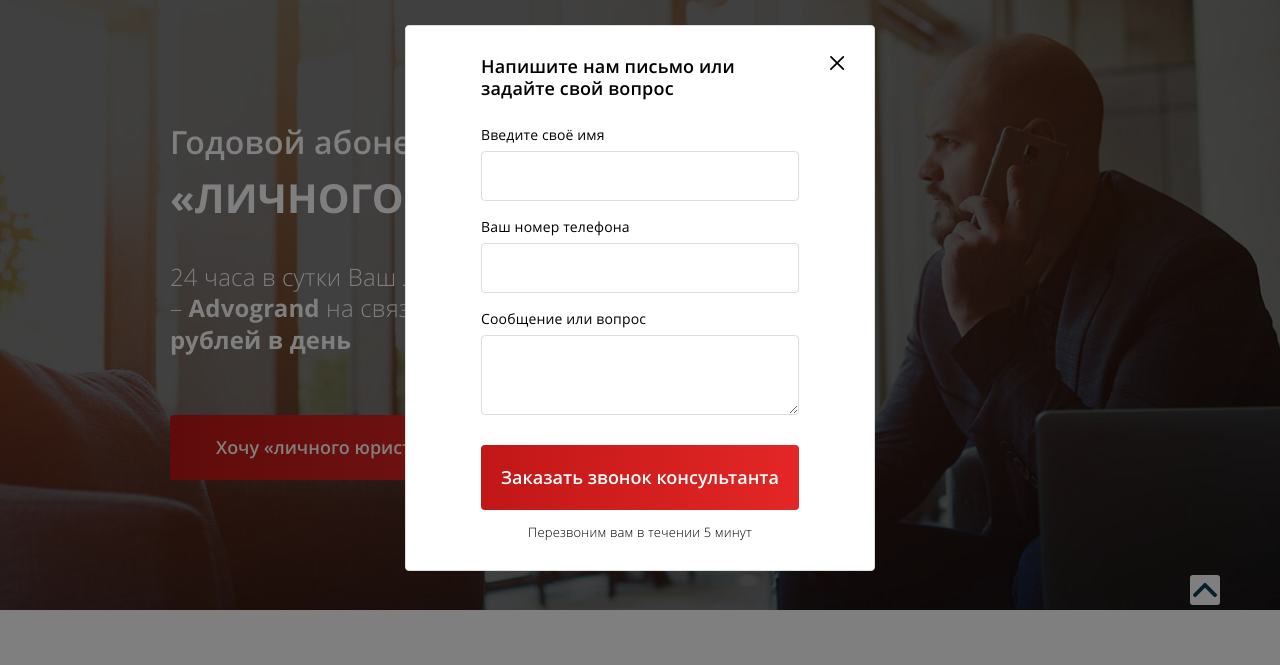
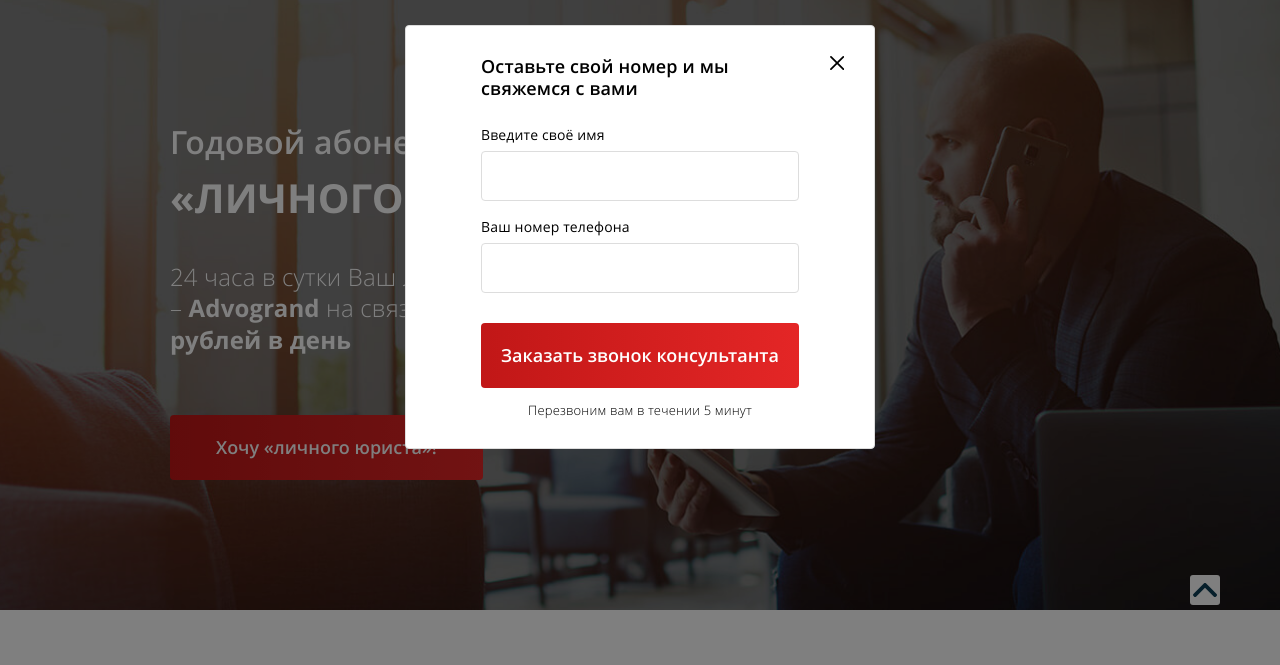
Before and after one commit to dmitriywolf/advogrand, a website: page app/index.html in a window 1280 px wide. Both pictures are taken after a click on the button "Перезвоните мне". Shown: the part 135-800 px from the top of the page. Drawn offline with Linux system fonts and the light colour scheme.

Commit message:
update modal popup

```diff
--- a/app/index.html
+++ b/app/index.html
@@ -147,7 +147,9 @@
                 <h1 class="intro__title">Годовой абонемент на услуги <b>&laquo;личного юриста&raquo;</b></h1>
                 <p class="intro__subtitle">24 часа в сутки Ваш личный юрист &ndash; <b>Advogrand</b> на связи всего
                     <b>за 12 рублей в день</b></p>
-                <button class="intro__button button button--red">Хочу &laquo;личного юриста&raquo;!</button>
+                <button class="intro__button button button--red button--consultation">Хочу &laquo;личного
+                    юриста&raquo;!
+                </button>
             </div> <!--/.intro__inner-->
         </div> <!--/.container-->
     </section> <!--/.intro-->
@@ -353,7 +355,9 @@
                             <p class="client__text"><b>13 500</b> - предпринимателей</p>
                         </li> <!--/.client__item-->
                     </ul> <!--/.client__list-->
-                    <button class="clients__button button button--red" type="button">Узнать больше!</button>
+                    <button class="clients__button button button--red button--consultation" type="button">Узнать
+                        больше!
+                    </button>
                 </div> <!--/.clients-->
             </div> <!--/.features__inner-->
         </div> <!--/.container-->
@@ -787,8 +791,8 @@
 
 <!--Modal Window-->
 <!--Popup Consultation-->
-<div class="popup popup--consultation">
-    <div class="popup__inner">
+<div class="popup  popup--callback animated fadeIn">
+    <div class="popup__inner animated bounceIn">
         <button class="popup__close">
             <svg class="popup__close-icon" width="14" height="14">
                 <use xlink:href="#icon-close"></use>
@@ -812,8 +816,8 @@
 </div> <!--popup--consultation-->
 
 <!--Popup CallBack-->
-<div class="popup popup--callback ">
-    <div class="popup__inner ">
+<div class="popup popup--consultation animated fadeIn">
+    <div class="popup__inner animated bounceIn">
         <button class="popup__close">
             <svg class="popup__close-icon" width="14" height="14">
                 <use xlink:href="#icon-close"></use>
@@ -842,8 +846,8 @@
 </div> <!--popup--consultation-->
 
 <!--Popup Feature-->
-<div class="popup popup--feature">
-    <div class="popup__inner">
+<div class="popup popup--feature animated fadeIn">
+    <div class="popup__inner animated bounceIn">
         <button class="popup__close">
             <svg class="popup__close-icon" width="14" height="14">
                 <use xlink:href="#icon-close"></use>
--- a/app/js/app.js
+++ b/app/js/app.js
@@ -1,6 +1,5 @@
 document.addEventListener('DOMContentLoaded', () => {
     "use strict";
-
 
     /*Nav Header*/
     const navHeader = () => {
@@ -27,48 +26,100 @@ document.addEventListener('DOMContentLoaded', () => {
     };
     navHeader();
 
-
     /*Modals*/
     const modals = () => {
-        function bindModal(triggerSelector, modalSelector, closeSelector) {
+        function bindModal(triggerSelector, modalSelector, closeSelector, closeClickOverlay = true) {
 
             const trigger = document.querySelectorAll(triggerSelector),
                 modal = document.querySelector(modalSelector),
-                close = document.querySelector(closeSelector);
+                close = document.querySelector(closeSelector),
+                windows = document.querySelectorAll('.popup'),
+                scroll = calcScroll();
 
             trigger.forEach(item => {
                 item.addEventListener('click', (e) => {
                     if (e.target) {
                         e.preventDefault();
                     }
-                    modal.classList.add('show', 'animated', 'bounceIn');
-                    document.body.classList.add('show-popup');
+
+                    //Скрываем все открытые окна если такие есть
+                    windows.forEach(item => {
+                        item.classList.remove('show');
+                    });
+
+                    modal.classList.add('show');
+                    document.body.style.overflow = 'hidden';
+                    document.body.style.marginRight = `${scroll}px`;
                 });
             });
 
             close.addEventListener('click', () => {
+                //Скрываем все открытые окна если такие есть
+                windows.forEach(item => {
+                    item.classList.remove('show');
+                });
+
                 modal.classList.remove('show');
-                document.body.classList.remove('show-popup');
+                document.body.style.overflow = '';
+                document.body.style.marginRight = '0px';
+
             });
 
             modal.addEventListener('click', (e) => {
-                if (e.target === modal) {
-                    modal.classList.remove('show');
-                    document.body.classList.remove('show-popup');
+                if (e.target === modal && closeClickOverlay) {
+                    windows.forEach(item => {
+                        item.classList.remove('show');
+                    });
+
+                    document.body.style.overflow = '';
+                    document.body.style.marginRight = '0px';
                 }
-            })
+            });
         }
 
-        function showModalBuTime(selector, time) {
-            setTimeout(function () {
-                document.querySelector(selector).style.display = 'block';
-            }, time);
+        //
+        // function showModalBuTime(selector, time) {
+        //     setTimeout(function () {
+        //         document.querySelector(selector).classList.add('show', 'animated', 'bounceIn');
+        //         document.body.classList.add('show-popup');
+        //         document.querySelector(selector).addEventListener('click', (e) => {
+        //             let elem = e.target;
+        //             if (elem === document.querySelector(selector) || elem.closest('.popup__close')) {
+        //                 document.querySelector(selector).classList.remove('show');
+        //                 document.body.classList.remove('show-popup');
+        //             }
+        //         })
+        //     }, time);
+        // }
+
+        //Получаем ширину скролла
+        function calcScroll() {
+            let div = document.createElement('div');
+
+            div.style.width = '50px';
+            div.style.height = '50px';
+
+            div.style.overflowY = 'scroll';
+            div.style.visibility = 'hidden';
+
+            document.body.appendChild(div);
+            let scrollWidth = div.offsetWidth - div.clientWidth;
+            div.remove();
+            return scrollWidth;
         }
 
+
         bindModal('.button--callback', '.popup--callback', '.popup--callback .popup__close');
+        bindModal('.button--consultation', '.popup--consultation', '.popup--consultation .popup__close');
+
+        // showModalBuTime('.popup--feature', 10000);
     };
 
     modals();
 
 
+    /*Filter
+    * =====================================*/
+
+
 });
--- a/app/sass/blocks/main.scss
+++ b/app/sass/blocks/main.scss
@@ -6,7 +6,6 @@ html,
 }
 
 body {
-  position: relative;
   margin: 0;
   padding: 0;
   font-family: $main-fonts;
@@ -16,24 +15,6 @@ body {
   color: $text-color;
   letter-spacing: 0.01em;
 }
-
-.show-popup {
-  overflow: hidden;
-
-  &::after {
-    content: "";
-    position: absolute;
-    top: 0;
-    left: 0;
-    bottom: 0;
-    right: 0;
-    width: 100%;
-    height: 100%;
-    background-color: rgba(0, 0, 0, 0.5);
-    z-index: 100;
-  }
-}
-
 
 a {
   text-decoration: none;
--- a/app/sass/blocks/popup.scss
+++ b/app/sass/blocks/popup.scss
@@ -6,6 +6,7 @@
   bottom: 0;
   width: 100%;
   display: none;
+  background-color: rgba(0, 0, 0, 0.5);
   z-index: 101;
 
   .popup__inner {
```
Also changed, not shown: app/css/style.css.
